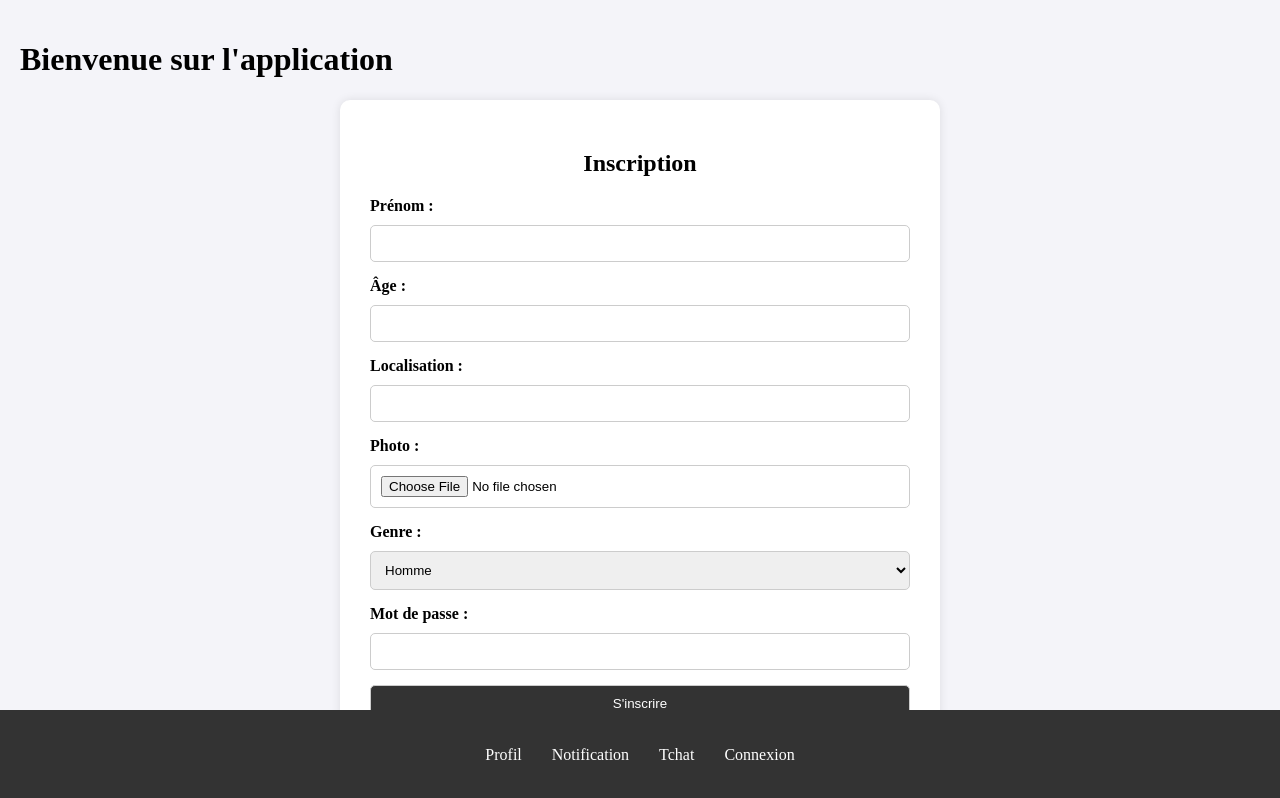
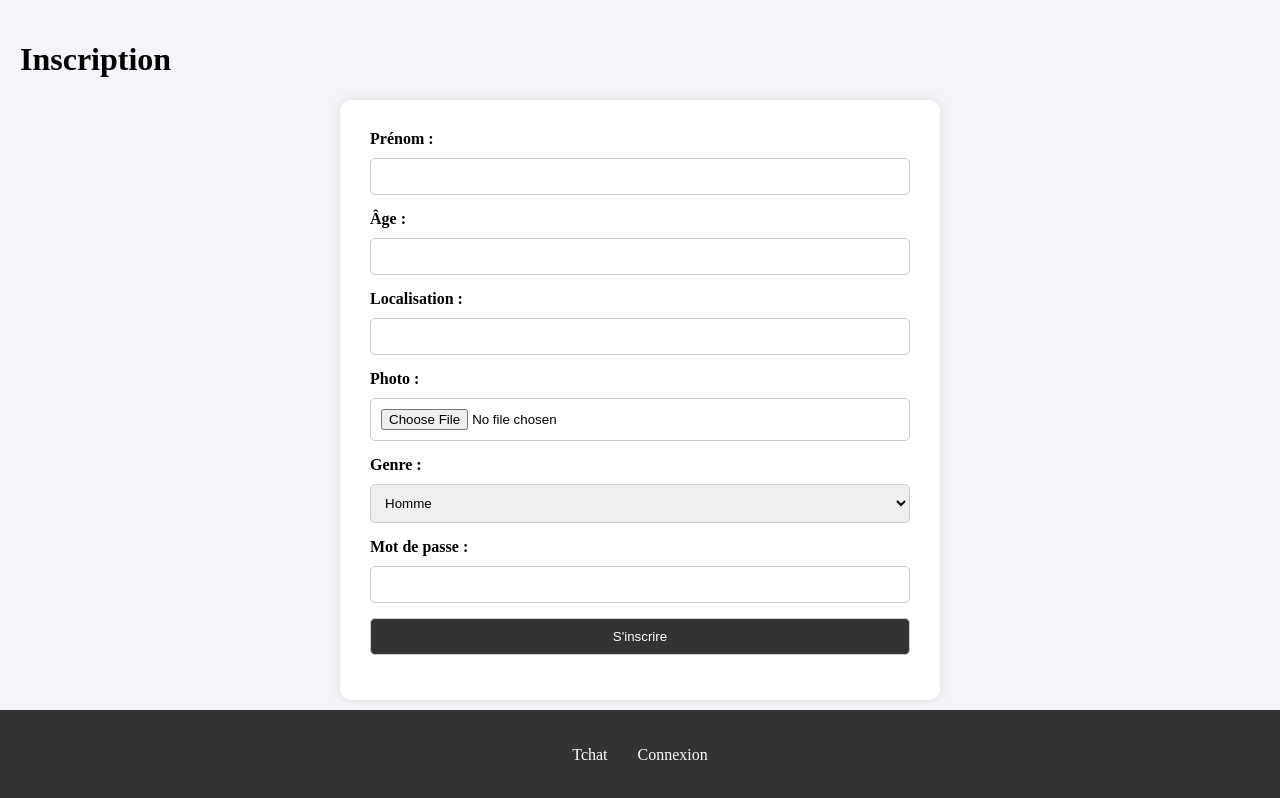
Before and after one commit to DevsAreAlsoHumans/Lovidate, a React (Vite) app in the folder front/: page /inscription in a window 1280 px wide. Built offline with nearby package versions, Linux system fonts and the light colour scheme.

Commit message:
update footer

```diff
--- a/front/src/components/connexion.jsx
+++ b/front/src/components/connexion.jsx
@@ -51,7 +51,6 @@ const Connexion = ({ setIsAuthenticated }) => {
 
     return (
         <div className="container">
-            <h2>Connexion</h2>
             <form onSubmit={handleSubmit}>
                 <label htmlFor="prenom">Prénom :</label>
                 <input type="text" id="prenom" value={prenom} onChange={(e) => setPrenom(e.target.value)} required/>
--- a/front/src/components/home.jsx
+++ b/front/src/components/home.jsx
@@ -10,10 +10,8 @@ import '../style/footer.css';
 const Home = () => {
     const [isAuthenticated, setIsAuthenticated] = useState(false);
 
-    // Vérifier l'état d'authentification (si un token ou une info est présente)
     useEffect(() => {
-        // Vérifier dans le localStorage si un utilisateur est connecté
-        const userData = localStorage.getItem('user');  // Par exemple, tu peux stocker des infos dans le localStorage après connexion
+        const userData = localStorage.getItem('user');
         if (userData) {
             setIsAuthenticated(true);
         }
@@ -22,27 +20,17 @@ const Home = () => {
     return (
         <Router>
             <div className="main-content">
-                <h1>Bienvenue sur l'application</h1>
-
-                {/* Routes de contenu */}
                 <Routes>
-                    <Route path="/profil" element={<Profil />} />
-                    <Route path="/notification" element={<Notification />} />
                     <Route path="/message" element={<Messagerie />} />
-                    <Route path="/inscription" element={<Inscription setIsAuthenticated={setIsAuthenticated} />} />
-                    <Route path="/connexion" element={<Connexion setIsAuthenticated={setIsAuthenticated} />} />
-                    <Route path="/" element={<h2>Bienvenue sur la page d'accueil</h2>} />
+                    <Route path="/inscription" element={<><h1>Inscription</h1><Inscription setIsAuthenticated={setIsAuthenticated}/></>}/>
+                    <Route path="/connexion" element={<><h1>Connexion</h1><Connexion setIsAuthenticated={setIsAuthenticated} /></>}/>
+                    <Route path="/" element={<h1>Bienvenue sur l'application Lovidate</h1>}/>
                 </Routes>
             </div>
 
-            {/* Footer */}
             <footer>
                 <ul>
-                    <li><Link to="/profil">Profil</Link></li>
-                    <li><Link to="/notification">Notification</Link></li>
                     <li><Link to="/message">Tchat</Link></li>
-
-                    {/* Ne montre le lien Connexion que si l'utilisateur n'est pas authentifié */}
                     {!isAuthenticated && <li><Link to="/connexion">Connexion</Link></li>}
                 </ul>
             </footer>
--- a/front/src/components/inscription.jsx
+++ b/front/src/components/inscription.jsx
@@ -31,7 +31,6 @@ const Inscription = () => {
 
     return (
         <div className="container">
-            <h2>Inscription</h2>
             <form onSubmit={handleSubmit}>
                 <label htmlFor="prenom">Prénom :</label>
                 <input type="text" id="prenom" value={prenom} onChange={(e) => setPrenom(e.target.value)} required/>
```
